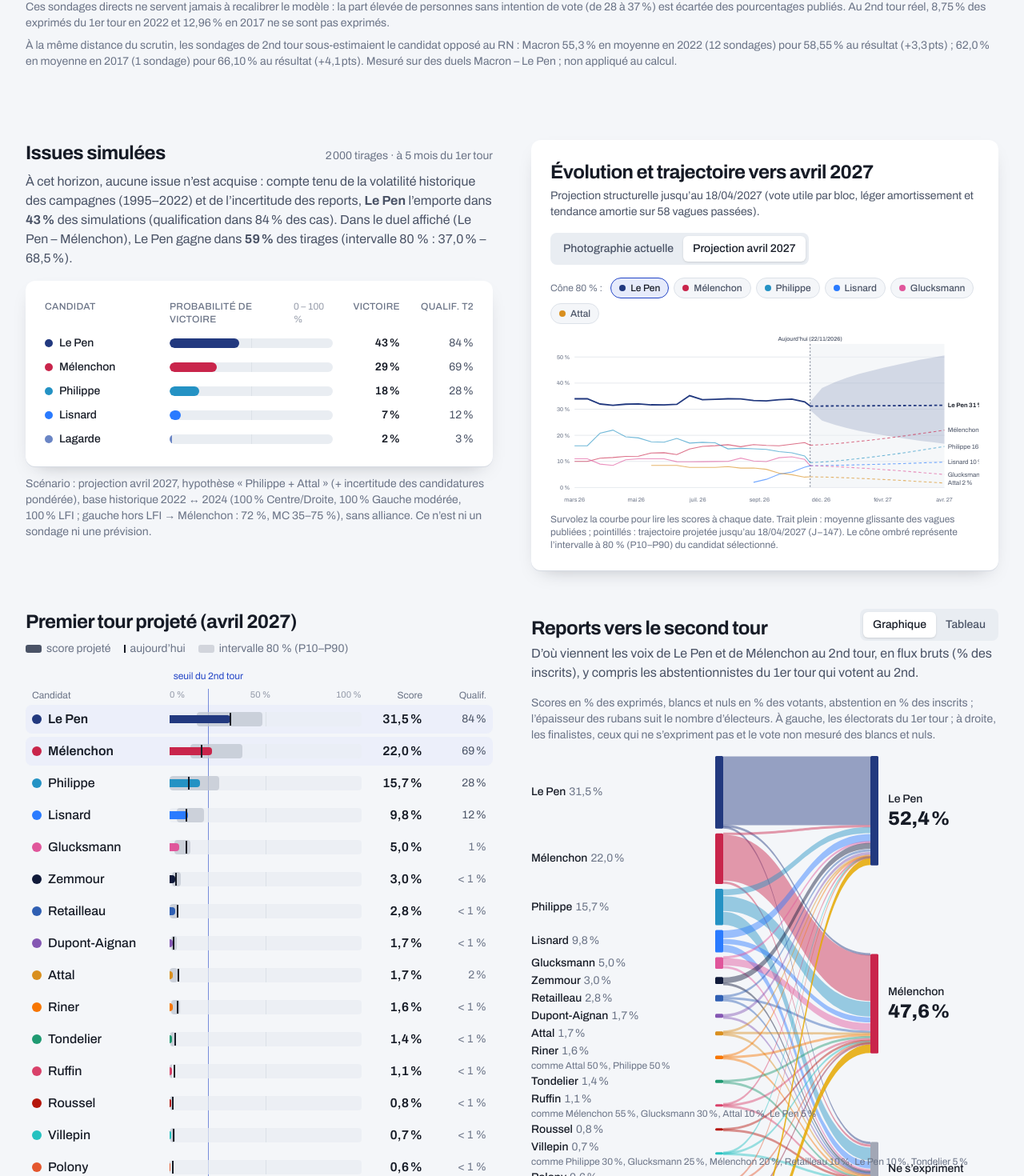
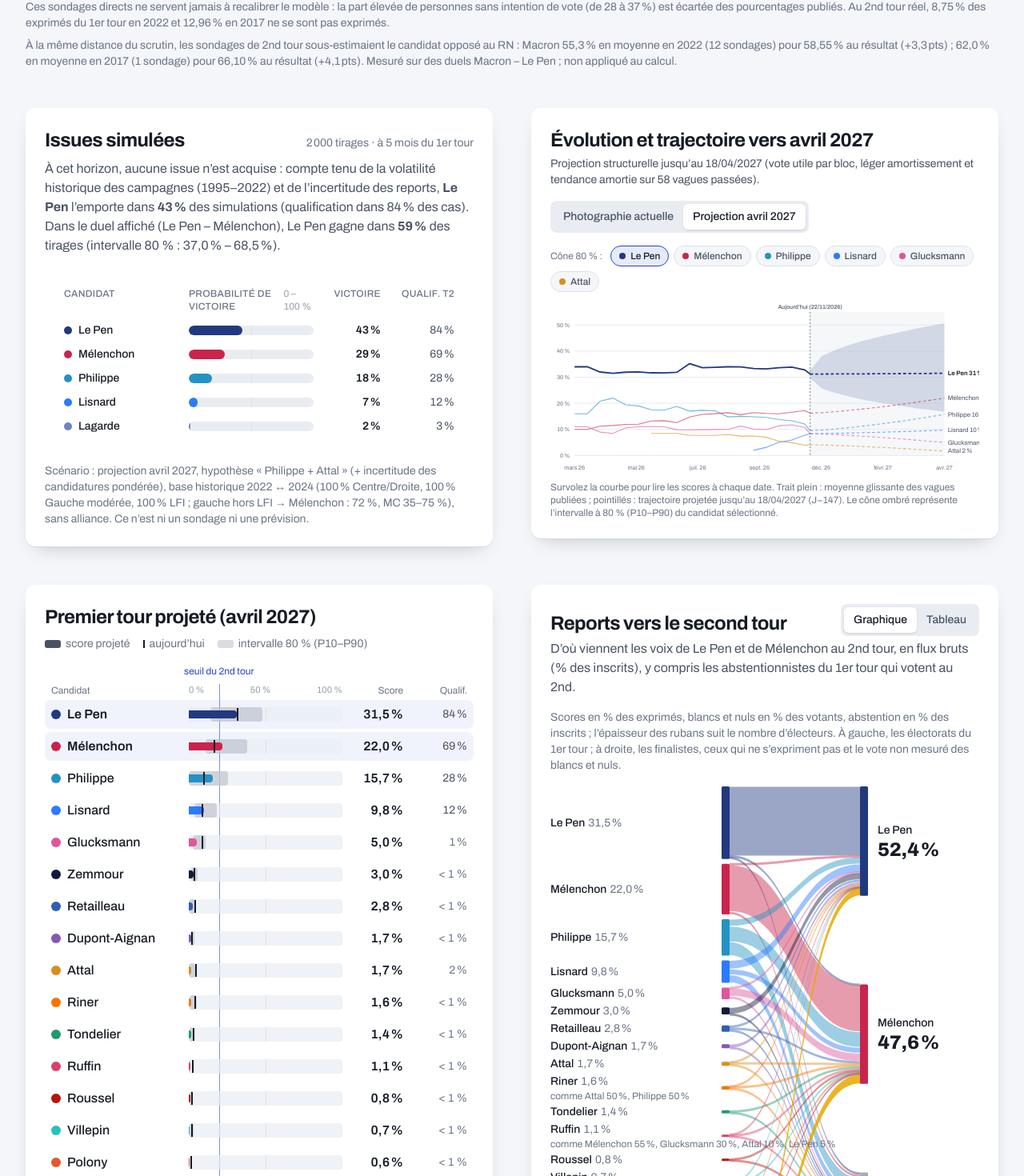
Before and after one commit to bpresles/simulateur2027, a React (Vite) app: page / in a window 1280 px wide. Shown: the part 2057-3527 px from the top of the page at 80% size. Built offline with nearby package versions, Linux system fonts and the light colour scheme.

Commit message:
feat(ui): Some UI adjustements

```diff
--- a/src/ui/components/CampaignTrajectory.tsx
+++ b/src/ui/components/CampaignTrajectory.tsx
@@ -31,7 +31,7 @@ export function CampaignTrajectory({ result }: { result: SimulationResult }) {
 
   const points = trajectory.points
   const tracked = trajectory.trackedIds
-  const activeFocus = focusedId && tracked.includes(focusedId) ? focusedId : tracked[0] ?? null
+  const activeFocus = focusedId && tracked.includes(focusedId) ? focusedId : (tracked[0] ?? null)
 
   const { minTs, maxTs, maxY, xOf, yOf, ticksX, ticksY, nowX } = useMemo(() => {
     const ts = points.map((p) => Date.parse(`${p.date}T00:00:00Z`))
@@ -65,7 +65,16 @@ export function CampaignTrajectory({ result }: { result: SimulationResult }) {
     const ty: number[] = []
     for (let v = 0; v <= ceilY; v += stepY) ty.push(v)
 
-    return { minTs: minT, maxTs: maxT, maxY: ceilY, xOf: x, yOf: y, ticksX: tx, ticksY: ty, nowX: x(trajectory.asOf) }
+    return {
+      minTs: minT,
+      maxTs: maxT,
+      maxY: ceilY,
+      xOf: x,
+      yOf: y,
+      ticksX: tx,
+      ticksY: ty,
+      nowX: x(trajectory.asOf),
+    }
   }, [points, tracked, trajectory.asOf, trajectory.electionDate])
 
   if (points.length < 2 || tracked.length === 0) return null
@@ -106,7 +115,7 @@ export function CampaignTrajectory({ result }: { result: SimulationResult }) {
     if (cur.y - prev.y < 14) cur.y = prev.y + 14
   }
 
-  const hovered = hoverIndex !== null ? points[hoverIndex] ?? null : null
+  const hovered = hoverIndex !== null ? (points[hoverIndex] ?? null) : null
   const handlePointerMove = (e: React.PointerEvent<SVGSVGElement>) => {
     const rect = e.currentTarget.getBoundingClientRect()
     const svgX = ((e.clientX - rect.left) / rect.width) * W
@@ -129,7 +138,10 @@ export function CampaignTrajectory({ result }: { result: SimulationResult }) {
   }
 
   return (
-    <section aria-labelledby="trajectory-title" className="mt-10 rounded-xl bg-surface p-5 shadow-[var(--ballot-shadow)] sm:p-6">
+    <section
+      aria-labelledby="trajectory-title"
+      className="rounded-xl bg-surface p-5 shadow-[var(--ballot-shadow)] sm:p-6"
+    >
       <div className="flex flex-wrap items-start justify-between gap-4">
         <div>
           <h2 id="trajectory-title" className="text-xl font-bold tracking-tight sm:text-2xl">
@@ -153,7 +165,11 @@ export function CampaignTrajectory({ result }: { result: SimulationResult }) {
       </div>
 
       {/* Sélecteur de candidat pour le cône d'incertitude 80 % */}
-      <div className="mt-4 flex flex-wrap items-center gap-1.5" role="group" aria-label="Candidat mis en avant pour le cône d’incertitude">
+      <div
+        className="mt-4 flex flex-wrap items-center gap-1.5"
+        role="group"
+        aria-label="Candidat mis en avant pour le cône d’incertitude"
+      >
         <span className="mr-1 text-xs text-ink-3">Cône 80 % :</span>
         {tracked.map((id) => {
           const c = cand(id)
@@ -350,16 +366,19 @@ export function CampaignTrajectory({ result }: { result: SimulationResult }) {
               return (
                 <span key={id} className="num">
                   <strong>{cand(id).shortName}</strong> {pct(v)}
-                  {activeFocus === id && lo !== undefined && hi !== undefined && ` [${pct(lo, 0)}–${pct(hi, 0)}]`}
+                  {activeFocus === id &&
+                    lo !== undefined &&
+                    hi !== undefined &&
+                    ` [${pct(lo, 0)}–${pct(hi, 0)}]`}
                 </span>
               )
             })}
           </div>
         ) : (
           <p className="text-ink-3">
-            Survolez la courbe pour lire les scores à chaque date. Trait plein : moyenne glissante des vagues publiées ;
-            pointillés : {projectionEnabled ? 'trajectoire projetée' : 'scores actuels constants'} jusqu’au{' '}
-            {date(trajectory.electionDate)} (J−{projection.daysRemaining}).
+            Survolez la courbe pour lire les scores à chaque date. Trait plein : moyenne glissante des vagues
+            publiées ; pointillés : {projectionEnabled ? 'trajectoire projetée' : 'scores actuels constants'}{' '}
+            jusqu’au {date(trajectory.electionDate)} (J−{projection.daysRemaining}).
             {maxY > 0 && ' Le cône ombré représente l’intervalle à 80 % (P10–P90) du candidat sélectionné.'}
           </p>
         )}
--- a/src/ui/components/ElectedPresident.tsx
+++ b/src/ui/components/ElectedPresident.tsx
@@ -31,7 +31,10 @@ export function ElectedPresident({ result }: { result: SimulationResult }) {
         : 'déclarations 2027 corrigées en logit'
 
   return (
-    <section aria-labelledby="elected-title" className="mt-10">
+    <section
+      aria-labelledby="elected-title"
+      className="rounded-xl bg-surface p-5 shadow-(--ballot-shadow) sm:p-6"
+    >
       <div className="flex flex-wrap items-baseline justify-between gap-2">
         <h2 id="elected-title" className="text-2xl font-bold tracking-tight">
           Issues simulées
@@ -56,7 +59,7 @@ export function ElectedPresident({ result }: { result: SimulationResult }) {
         </p>
       )}
 
-      <div aria-live="polite" className="mt-4 rounded-xl bg-surface p-5 shadow-(--ballot-shadow) sm:p-6">
+      <div aria-live="polite" className="mt-4 p-6">
         <div className="mb-3 grid grid-cols-[9rem_1fr_4.5rem_5rem] gap-x-3 text-xs font-medium uppercase tracking-wide text-ink-3">
           <span>Candidat</span>
           <span className="flex items-baseline justify-between">
--- a/src/ui/components/FirstRoundChart.tsx
+++ b/src/ui/components/FirstRoundChart.tsx
@@ -9,10 +9,17 @@ import type {
 import { cand, colorVars } from '../candidates'
 import { pct, pts, shownScore } from '../format'
 import { InfoTip } from './InfoTip'
+import type { SettingsTab } from './SettingsSheet'
 
 const spring = { type: 'spring', stiffness: 170, damping: 26 } as const
 
-export function FirstRoundChart({ result }: { result: SimulationResult }) {
+export function FirstRoundChart({
+  result,
+  onOpenSettings,
+}: {
+  result: SimulationResult
+  onOpenSettings: (tab?: SettingsTab) => void
+}) {
   const mc = result.monteCarlo.candidates
   const projEnabled = result.projection.enabled
   const rowsById = new Map(result.firstRound.map((r) => [r.candidateId, r]))
@@ -23,7 +30,10 @@ export function FirstRoundChart({ result }: { result: SimulationResult }) {
   const baseLabel = single ? 'Sondage retenu' : 'Moyenne pondérée'
 
   return (
-    <section aria-labelledby="first-round-title">
+    <section
+      aria-labelledby="first-round-title"
+      className="rounded-xl bg-surface p-5 shadow-(--ballot-shadow) sm:p-6"
+    >
       <div className="mb-4 flex flex-wrap items-end justify-between gap-x-6 gap-y-2">
         <h2 id="first-round-title" className="text-2xl font-bold tracking-tight">
           {projEnabled ? 'Premier tour projeté (avril 2027)' : 'Premier tour simulé'}
@@ -91,6 +101,14 @@ export function FirstRoundChart({ result }: { result: SimulationResult }) {
           ))}
         </ol>
       </div>
+      <p className="mt-4 text-sm text-ink-3">
+        Survolez ou sélectionnez un candidat pour voir son intervalle à 80 % et ses probabilités de
+        qualification et de victoire. Les paramètres de reports se règlent dans les{' '}
+        <button type="button" className="link" onClick={() => onOpenSettings('reports')}>
+          réglages
+        </button>
+        .
+      </p>
     </section>
   )
 }
@@ -173,7 +191,9 @@ function CandidateRow({
         </div>
 
         <span className="num text-right font-semibold">{pct(shown)}</span>
-        <span className={`num hidden text-right text-sm sm:block ${qualifProb >= 5 ? 'text-ink-2' : 'text-ink-3'}`}>
+        <span
+          className={`num hidden text-right text-sm sm:block ${qualifProb >= 5 ? 'text-ink-2' : 'text-ink-3'}`}
+        >
           {qualifProb >= 0.5 ? pct(qualifProb, 0) : '< 1 %'}
         </span>
       </div>
--- a/src/ui/components/VoteFlow.tsx
+++ b/src/ui/components/VoteFlow.tsx
@@ -34,7 +34,10 @@ export function VoteFlow({ result }: { result: SimulationResult }) {
   )
 
   return (
-    <section aria-labelledby="flow-title">
+    <section
+      aria-labelledby="flow-title"
+      className="rounded-xl bg-surface p-5 shadow-(--ballot-shadow) sm:p-6"
+    >
       <div className="flex flex-wrap items-end justify-between gap-x-6 gap-y-2">
         <h2 id="flow-title" className="text-2xl font-bold tracking-tight">
           Reports vers le second tour
@@ -50,16 +53,16 @@ export function VoteFlow({ result }: { result: SimulationResult }) {
         />
       </div>
       <p className="mt-1 text-ink-2">
-        D’où viennent les voix de {a.shortName} et de {b.shortName} au 2nd tour, en flux bruts (% des inscrits), y
-        compris les abstentionnistes du 1er tour qui votent au 2nd.
+        D’où viennent les voix de {a.shortName} et de {b.shortName} au 2nd tour, en flux bruts (% des
+        inscrits), y compris les abstentionnistes du 1er tour qui votent au 2nd.
       </p>
 
       {view === 'chart' ? (
         <figure className="mt-4">
           <figcaption className="mb-2 text-sm text-ink-3">
-            Scores en % des exprimés, blancs et nuls en % des votants, abstention en % des inscrits ; l’épaisseur des
-            rubans suit le nombre d’électeurs. À gauche, les électorats du 1er tour ; à droite, les finalistes, ceux qui
-            ne s’expriment pas et le vote non mesuré des blancs et nuls.
+            Scores en % des exprimés, blancs et nuls en % des votants, abstention en % des inscrits ;
+            l’épaisseur des rubans suit le nombre d’électeurs. À gauche, les électorats du 1er tour ; à
+            droite, les finalistes, ceux qui ne s’expriment pas et le vote non mesuré des blancs et nuls.
           </figcaption>
           <VoteFlowSankey
             sr={sr}
@@ -107,7 +110,8 @@ export function VoteFlow({ result }: { result: SimulationResult }) {
           <>
             {' '}
             Curseur front républicain (0 % = Prés. 2022, 100 % = Lég. 2024) :{' '}
-            <strong className="num font-medium text-ink-2">{pct(sr.republicanFrontStrength * 100, 0)}</strong>.
+            <strong className="num font-medium text-ink-2">{pct(sr.republicanFrontStrength * 100, 0)}</strong>
+            .
           </>
         )}
         {flows.some((f) => f.like) &&
@@ -141,8 +145,8 @@ function TransferTable({
     <div className="mt-5 overflow-x-auto">
       <table className="w-full min-w-[22rem] text-sm">
         <caption className="mb-2 text-left text-ink-3">
-          Électorats du 1er tour (% des exprimés) et leurs reports directs au 2nd tour. Blancs et nuls : % des votants ;
-          abstention : % des inscrits.
+          Électorats du 1er tour (% des exprimés) et leurs reports directs au 2nd tour. Blancs et nuls : % des
+          votants ; abstention : % des inscrits.
         </caption>
         <thead>
           <tr className="border-b border-rule text-left text-ink-3">
@@ -171,7 +175,9 @@ function TransferTable({
             <td className="num py-1.5 pr-2 text-right text-ink-2">{pct(abstainers.volume)} des inscrits</td>
             <td className="num py-1.5 pr-2 text-right">{num(share(abstainers.toA), 1)}&#8239;%</td>
             <td className="num py-1.5 pr-2 text-right">{num(share(abstainers.toB), 1)}&#8239;%</td>
-            <td className="num py-1.5 text-right text-ink-2">{num(share(abstainers.nonExpressed), 1)}&#8239;%</td>
+            <td className="num py-1.5 text-right text-ink-2">
+              {num(share(abstainers.nonExpressed), 1)}&#8239;%
+            </td>
           </tr>
           <tr className="border-b border-rule/70">
             <td className="py-1.5 pr-2">
--- a/src/ui/pages/Simulator.tsx
+++ b/src/ui/pages/Simulator.tsx
@@ -124,15 +124,7 @@ export function Simulator({
 
       <div className="mt-12 grid items-start gap-x-12 gap-y-12 lg:grid-cols-2">
         <div className="min-w-0">
-          <FirstRoundChart result={result} />
-          <p className="mt-4 text-sm text-ink-3">
-            Survolez ou sélectionnez un candidat pour voir son intervalle à 80 % et ses probabilités de
-            qualification et de victoire. Les paramètres de reports se règlent dans les{' '}
-            <button type="button" className="link" onClick={() => onOpenSettings('reports')}>
-              réglages
-            </button>
-            .
-          </p>
+          <FirstRoundChart result={result} onOpenSettings={onOpenSettings} />
         </div>
         <div className="min-w-0">
           <VoteFlow result={result} />
```
